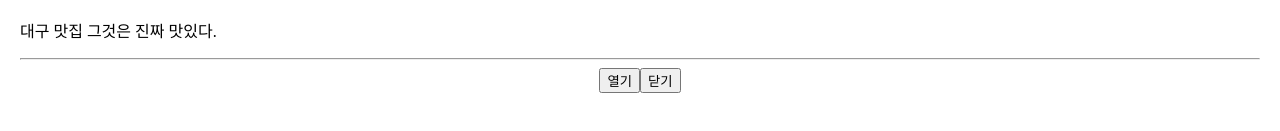
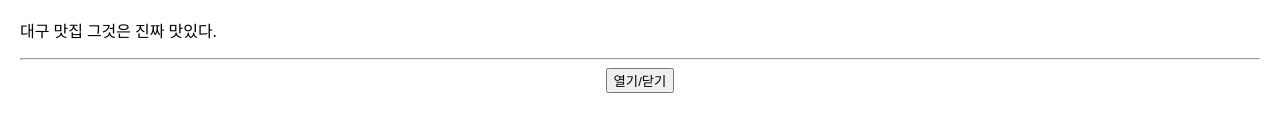
Before and after one commit to Kimchuljoong/react-practice-blog, a React (Create React App) app: page / in a window 1280 px wide. Shown: the part 381-512 px from the top of the page. Built offline with nearby package versions, Linux system fonts and the light colour scheme.

Commit message:
modal open close one button

```diff
--- a/src/App.js
+++ b/src/App.js
@@ -30,8 +30,7 @@ function App() {
         </div>)
       ) }
 
-      <button onClick={ () => { setModal(true); } }>열기</button>
-      <button onClick={ () => { setModal(false); } }>닫기</button>
+      <button onClick={ () => { setModal(!modal); } }>열기/닫기</button>
 
       { modal === true ? <Modal/> : null }
 
```
